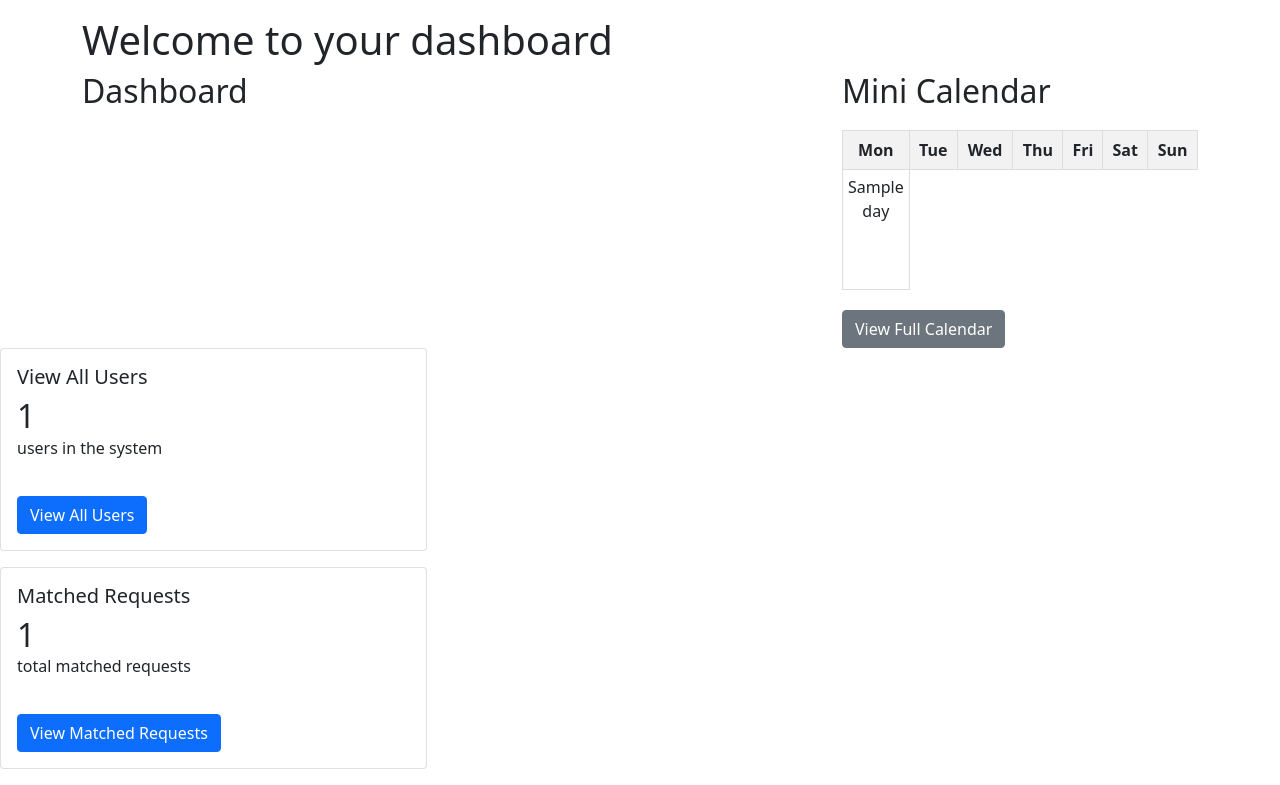
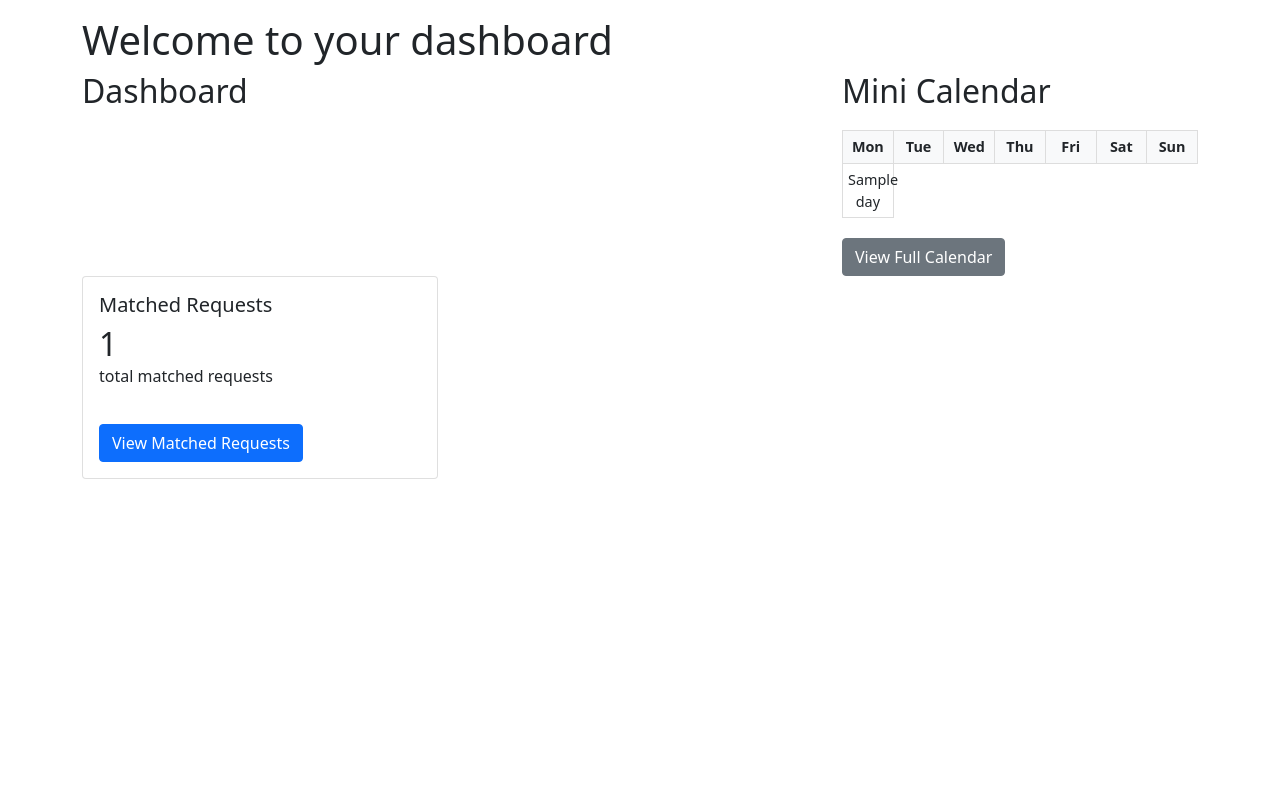
Before and after one commit to rSamaei/SEGSmallGroup, a Django app: template tutorials/templates/dashboard.html in a window 1280 px wide. Shown: the part 56-841 px from the top of the page. After the commit the page ends 535 px from the top, so only its background shows below. Run offline with Django 3.2, Linux system fonts and the light colour scheme; the template is opened without the code that fills it: most values are stand-ins (such as "Sample title", 1, 10 or a date in 2020); some libraries are stand-ins or nearby versions.

Commit message:
fixed dashboard to more nicely include all our work

```diff
--- a/static/custom.css
+++ b/static/custom.css
@@ -127,13 +127,21 @@ h3.profile-title {
 .mini-calendar-table {
   width: 100%; /* Make the mini calendar take the full width of its container */
   border-collapse: collapse; /* Merge table borders */
+  table-layout: fixed;
 }
 
 .mini-calendar-table th,
 .mini-calendar-table td {
   border: 1px solid #ddd; /* Light border for cells */
   text-align: center; /* Center text */
-  padding: 7px; /* Smaller spacing for mini-calendar */
+  padding: 5px; /* Smaller spacing for mini-calendar */
+  height: 40px; /* Control vertical height */
+  font-size: 0.9rem;
+}
+
+.mini-calendar-table thead th {
+  background-color: #f8f9fa;
+  height: 30px; /* Smaller header height */
 }
 
 .mini-calendar-table th {
@@ -146,13 +154,24 @@ h3.profile-title {
 }
 
 .mini-calendar-table td.highlighted-day {
-  background-color: #ffc107; /* Highlight for matched dates (yellow) */
+  background-color: #e3f2fd; /* Highlight for matched dates (yellow) */
   color: #000; /* Ensure readable text */
+  font-weight: bold;
 }
 
 .mini-calendar-table td:hover {
   background-color: #f0f8ff; /* Slight highlight on hover */
   cursor: pointer; /* Change cursor to pointer */
+}
+
+/* Make calendar more compact on mobile */
+@media (max-width: 768px) {
+  .mini-calendar-table td,
+  .mini-calendar-table th {
+    height: 35px;
+    padding: 3px;
+    font-size: 0.8rem;
+  }
 }
 
 .full-calendar-table {
--- a/tutorials/templates/dashboard.html
+++ b/tutorials/templates/dashboard.html
@@ -24,50 +24,27 @@
             </div>
         </div>
 
+        <!-- View all subjects  -->
+        <div class="col-md-4">
+          <div class="card mb-3">
+            <div class="card-body">
+              <h5 class="card-title">View All Users</h5>
+              <p class="card-text">
+                <span class="h2">{{ total_users_count }}</span><br>
+                users in the system
+              </p>
+              <a href="{% url 'view_all_users' %}" class="btn btn-primary">
+                View All Users
+              </a>
+            </div>
+          </div>
+        </div>
+
       {% else %}
 
         <!-- Student/Tutor Dashboard -->
         <div class="col-md-8">
           <h2>Dashboard</h2>
-          <!-- Placeholder for other student/tutor-specific features -->
-        </div>
-        <div class="col-md-4">
-          <h2>Mini Calendar</h2>
-          <table class="mini-calendar-table">
-            <thead>
-              <tr>
-                <th>Mon</th>
-                <th>Tue</th>
-                <th>Wed</th>
-                <th>Thu</th>
-                <th>Fri</th>
-                <th>Sat</th>
-                <th>Sun</th>
-              </tr>
-            </thead>
-            <tbody>
-              {% for week in calendar_month %}
-              <tr>
-                {% for day in week %}
-                {% if day == 0 %}
-                <td></td>
-                {% elif day in highlighted_dates %}
-                <td class="highlighted-day">{{ day }}</td>
-                {% else %}
-                <td>{{ day }}</td>
-                {% endif %}
-                {% endfor %}
-              </tr>
-              {% endfor %}
-            </tbody>
-          </table>
-          <a href="{% url 'calendar_view' %}" class="btn btn-secondary mt-3">View Full Calendar</a>
-        </div>
-    {% endif %}
-  </div>
-</div>
-
-
           <!-- Student  -->
         {% if is_student_view %}
         <div class="col-md-4">
@@ -103,27 +80,41 @@
             </div>
           </div>
         </div>
-
-<!-- Admin  -->
+        {% endif %}
+        </div>
+        <div class="col-md-4">
+          <h2>Mini Calendar</h2>
+          <table class="mini-calendar-table">
+            <thead>
+              <tr>
+                <th>Mon</th>
+                <th>Tue</th>
+                <th>Wed</th>
+                <th>Thu</th>
+                <th>Fri</th>
+                <th>Sat</th>
+                <th>Sun</th>
+              </tr>
+            </thead>
+            <tbody>
+              {% for week in calendar_month %}
+              <tr>
+                {% for day in week %}
+                {% if day == 0 %}
+                <td></td>
+                {% elif day in highlighted_dates %}
+                <td class="highlighted-day">{{ day }}</td>
                 {% else %}
-  <!-- View All Users Box  -->
-  <div class="col-md-4">
-    <div class="card mb-3">
-      <div class="card-body">
-        <h5 class="card-title">View All Users</h5>
-        <p class="card-text">
-          <span class="h2">{{ total_users_count }}</span><br>
-          users in the system
-        </p>
-        <a href="{% url 'view_all_users' %}" class="btn btn-primary">
-          View All Users
-        </a>
-      </div>
-    </div>
+                <td>{{ day }}</td>
+                {% endif %}
+                {% endfor %}
+              </tr>
+              {% endfor %}
+            </tbody>
+          </table>
+          <a href="{% url 'calendar_view' %}" class="btn btn-secondary mt-3">View Full Calendar</a>
         </div>
     {% endif %}
-
-<!-- Student, admin, and tutor -->
     <!-- Box to show matched requests -->
     <div class="col-md-4">
       <div class="card mb-3">
@@ -139,5 +130,7 @@
         </div>
       </div>
     </div>
+  </div>
+</div>
 
 {% endblock %}
--- a/tutorials/views.py
+++ b/tutorials/views.py
@@ -49,6 +49,7 @@ def dashboard(request):
         #Get number of matched requestes for the tutor
         matched_requests_count = Match.objects.filter(tutor=request.user).count()
 
+        context.update(get_calendar_context(current_user))
         context.update({
             'total_subjects_count': total_subjects_count,
             'is_tutor_view': current_user.is_tutor,
```
Lines whose indentation alone changed are shown as unchanged.
